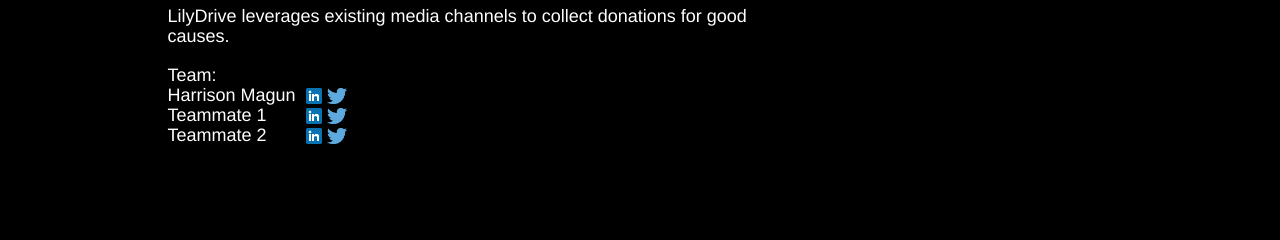
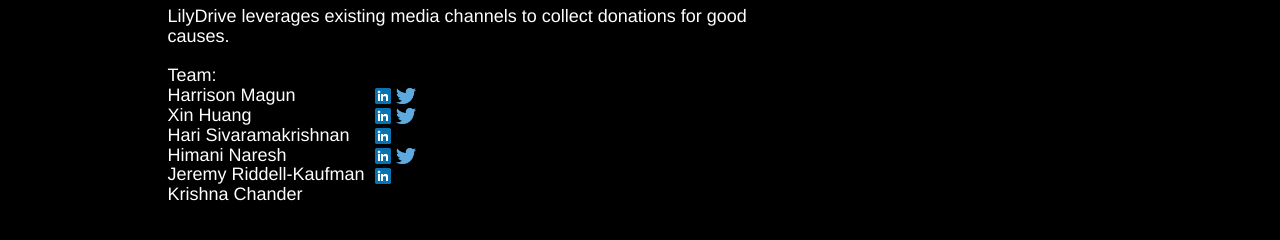
Before and after one commit to verespej/NorthwestBattle, a plain HTML site: page lilydrive.html in a window 1280 px wide. Shown: the part 752-992 px from the top of the page. Before the commit the page ends 947 px from the top, so only its background shows below. Drawn offline with nearby package versions, Linux system fonts and the light colour scheme.

Commit message:
Update lilydrive team info

```diff
--- a/lilydrive.html
+++ b/lilydrive.html
@@ -72,30 +72,65 @@
 										<table>
 											<tr>
 												<td>Harrison Magun</td>
-												<td><a href='#'><img src='images/li_16.png' class='team-member-profile-li' /></a></td>
 												<td>
-													<a href='#'>
+													<a href='//www.linkedin.com/in/harrisonm'>
+														<img src='images/li_16.png' class='team-member-profile-li' />
+													</a>
+												</td>
+												<td>
+													<a href='//twitter.com/digitalcmoblog'>
 														<img src='images/twitter_logo_blue.png' class='team-member-profile-tw' />
 													</a>
 												</td>
 											</tr>
 											<tr>
-												<td>Teammate 1</td>
-												<td><a href='#'><img src='images/li_16.png' class='team-member-profile-li' /></a></td>
+												<td>Xin Huang</td>
 												<td>
-													<a href='#'>
+													<a href='//www.linkedin.com/pub/xin-huang/46/a04/83a'>
+														<img src='images/li_16.png' class='team-member-profile-li' />
+													</a>
+												</td>
+												<td>
+													<a href='//twitter.com/XinHuangTarHeel'>
 														<img src='images/twitter_logo_blue.png' class='team-member-profile-tw' />
 													</a>
 												</td>
 											</tr>
 											<tr>
-												<td>Teammate 2</td>
-												<td><a href='#'><img src='images/li_16.png' class='team-member-profile-li' /></a></td>
+												<td>Hari Sivaramakrishnan</td>
 												<td>
-													<a href='#'>
+													<a href='//www.linkedin.com/in/harisivaramakrishnan'>
+														<img src='images/li_16.png' class='team-member-profile-li' />
+													</a>
+												</td>
+												<td></td>
+											</tr>
+											<tr>
+												<td>Himani Naresh</td>
+												<td>
+													<a href='//www.linkedin.com/profile/view?id=8848129'>
+														<img src='images/li_16.png' class='team-member-profile-li' />
+													</a>
+												</td>
+												<td>
+													<a href='//twitter.com/himaninaresh'>
 														<img src='images/twitter_logo_blue.png' class='team-member-profile-tw' />
 													</a>
 												</td>
+											</tr>
+											<tr>
+												<td>Jeremy Riddell-Kaufman</td>
+												<td>
+													<a href='//www.linkedin.com/pub/jeremy-riddell-kaufman/54/293/b07'>
+														<img src='images/li_16.png' class='team-member-profile-li' />
+													</a>
+												</td>
+												<td></td>
+											</tr>
+											<tr>
+												<td>Krishna Chander</td>
+												<td></td>
+												<td></td>
 											</tr>
 										</table>
 										<br />
```
